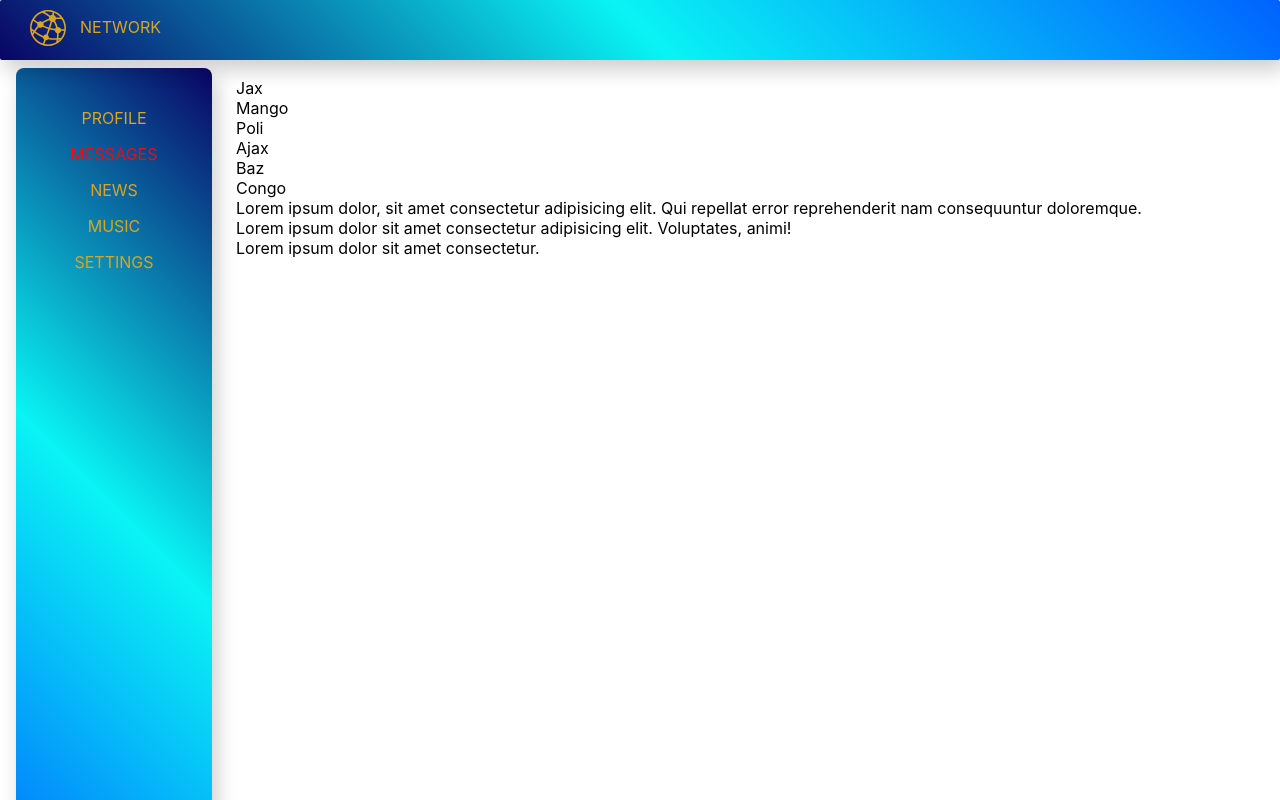
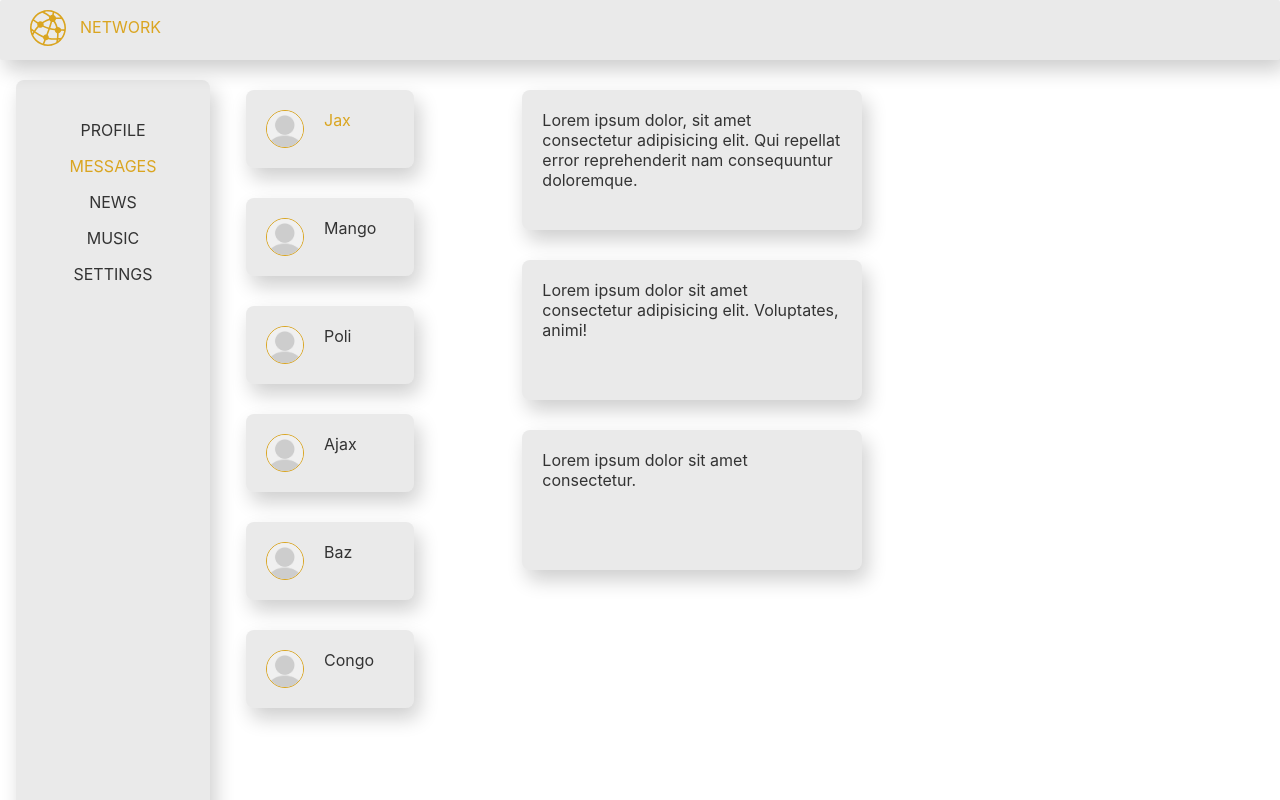
Before and after one commit to KasyanAndrey/project_01, a React (Create React App) app: page /dialogs in a window 1280 px wide. Shown: the top 800 px of the page. Built offline with nearby package versions, Linux system fonts and the light colour scheme.

Commit message:
chng cmpnt dialogs and add styles css

```diff
--- a/src/App.css
+++ b/src/App.css
@@ -7,12 +7,11 @@
     "n c";
   grid-template-rows: 60px 1fr;
   grid-template-columns: 2fr 10fr;
-  grid-gap: 8px;
+  grid-gap: 20px;
 }
 
 .app-wrapper-content {
   grid-area: c;
-  background-color: wheat;
   padding: 10px 16px;
   border-radius: 8px 0px 0px 8px;
   background-color: transparent;
--- a/src/App.js
+++ b/src/App.js
@@ -15,7 +15,7 @@ const App = (props) => {
     <div>
       <BrowserRouter>
         <div className="app-wrapper">
-          next 20
+          next 22
           <Header />
           <Navbar />
           <section className="app-wrapper-content">
--- a/src/components/Dialogs/Dialogs.jsx
+++ b/src/components/Dialogs/Dialogs.jsx
@@ -1,17 +1,36 @@
 import React from "react";
 import css from "./Dialogs.module.css";
+import imgAvatar from "../../assets/img/default_avatar.png";
 
 const Dialogs = (props) => {
   return (
     <div>
       <div className={css.dialogs}>
         <div className={css.dialogsList}>
-          <div className={css.dialog}>Jax</div>
-          <div className={css.dialog}>Mango</div>
-          <div className={css.dialog}>Poli</div>
-          <div className={css.dialog}>Ajax</div>
-          <div className={css.dialog}>Baz</div>
-          <div className={css.dialog}>Congo</div>
+          <div className={`${css.activeLink} ${css.dialog}`}>
+            <img src={imgAvatar} alt="user avatar"></img>
+            Jax
+          </div>
+          <div className={css.dialog}>
+            <img src={imgAvatar} alt="user avatar"></img>
+            Mango
+          </div>
+          <div className={css.dialog}>
+            <img src={imgAvatar} alt="user avatar"></img>
+            Poli
+          </div>
+          <div className={css.dialog}>
+            <img src={imgAvatar} alt="user avatar"></img>
+            Ajax
+          </div>
+          <div className={css.dialog}>
+            <img src={imgAvatar} alt="user avatar"></img>
+            Baz
+          </div>
+          <div className={css.dialog}>
+            <img src={imgAvatar} alt="user avatar"></img>
+            Congo
+          </div>
         </div>
         <div className={css.messagesList}>
           <div className={css.message}>
--- a/src/components/Dialogs/Dialogs.module.css
+++ b/src/components/Dialogs/Dialogs.module.css
@@ -0,0 +1,49 @@
+.dialogs {
+  display: grid;
+  grid-template-columns: 2fr 10fr;
+  grid-gap: 8px;
+}
+
+.dialogsList {
+}
+
+.dialog {
+  background-color: rgb(51, 51, 51, 0.1);
+  border-radius: 8px;
+  padding: 20px;
+  margin-bottom: 30px;
+  box-shadow: 5px 10px 20px rgba(10, 10, 10, 0.2);
+  text-align: center;
+  color: #333;
+  display: flex;
+}
+
+img {
+  display: inline-block;
+  width: 36px;
+  height: 36px;
+  border: 1px solid #daa520;
+  border-radius: 50%;
+  margin-right: 20px;
+}
+
+.messagesList {
+  display: flex;
+  flex-direction: column;
+  padding-left: 100px;
+}
+
+.message {
+  width: 300px;
+  height: 100px;
+  padding: 20px;
+  margin-bottom: 30px;
+  border-radius: 8px;
+  background-color: rgb(51, 51, 51, 0.1);
+  box-shadow: 5px 10px 20px rgba(10, 10, 10, 0.2);
+  color: #333;
+}
+
+.activeLink {
+  color: #daa520;
+}
--- a/src/components/Header/Header.module.css
+++ b/src/components/Header/Header.module.css
@@ -1,12 +1,7 @@
 .header {
   position: relative;
   grid-area: h;
-  background: linear-gradient(
-    45deg,
-    rgb(10, 4, 101),
-    rgb(9, 244, 244),
-    rgb(0, 98, 255)
-  );
+  background-color: rgb(51, 51, 51, 0.1);
   border-radius: 2px;
   padding: 10px 30px;
   box-shadow: 5px 10px 20px rgba(10, 10, 10, 0.2);
--- a/src/components/Navbar/Navbar.module.css
+++ b/src/components/Navbar/Navbar.module.css
@@ -1,12 +1,7 @@
 .nav {
   height: 800px;
   grid-area: n;
-  background: linear-gradient(
-    45deg,
-    rgb(0, 98, 255),
-    rgb(9, 244, 244),
-    rgb(10, 4, 101)
-  );
+  background-color: rgb(51, 51, 51, 0.1);
   padding: 40px 0px;
   border-radius: 8px;
   box-shadow: 5px 10px 20px rgba(10, 10, 10, 0.2);
@@ -19,7 +14,7 @@
 .link {
   display: inline-block;
   margin-bottom: 16px;
-  color: #daa520;
+  color: #333;
   text-decoration: none;
   text-transform: uppercase;
   cursor: pointer;
@@ -27,5 +22,5 @@
 }
 
 .activeLink {
-  color: #fa0707;
+  color: #daa520;
 }
```
